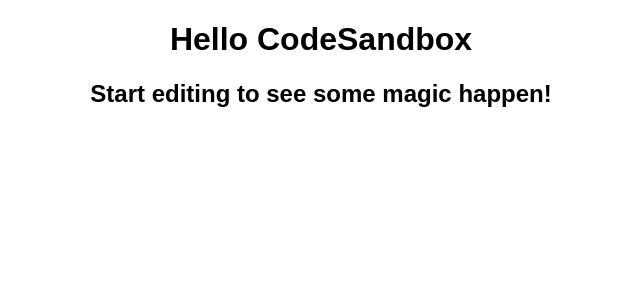
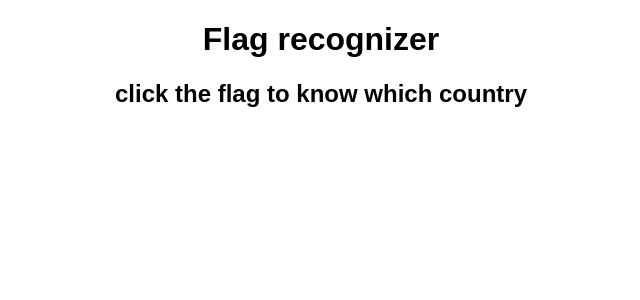
Before and after one commit to Abhay5855/flag-interpreter, a React (Create React App) app: page / in a window 1280 px wide. Shown: the top 300 px of the page, without its empty margins (319-959 px from the left). Built offline with nearby package versions, Linux system fonts and the light colour scheme.

Commit message:
feat: update h1 and h2

```diff
--- a/src/App.js
+++ b/src/App.js
@@ -4,8 +4,8 @@ import "./styles.css";
 export default function App() {
   return (
     <div className="App">
-      <h1>Hello CodeSandbox</h1>
-      <h2>Start editing to see some magic happen!</h2>
+      <h1>Flag recognizer</h1>
+      <h2>click the flag to know which country</h2>
     </div>
   );
 }
```
